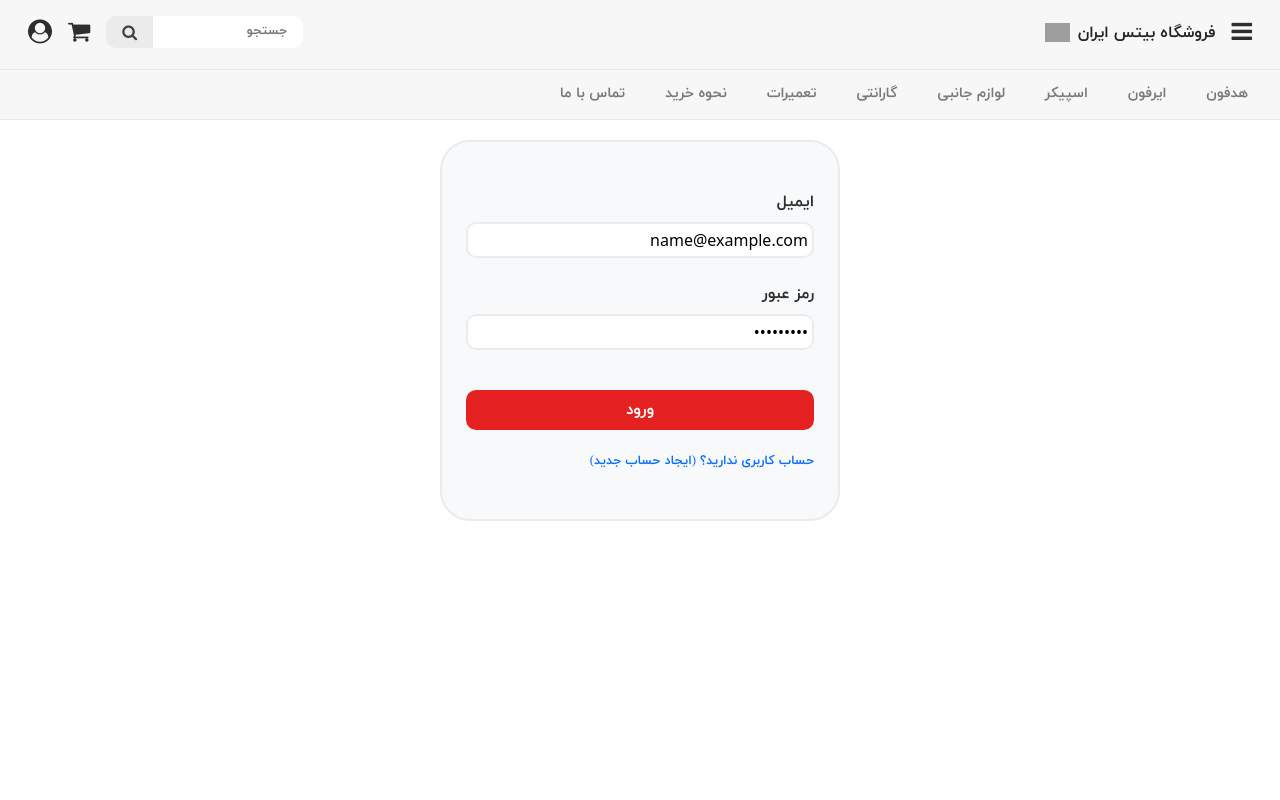
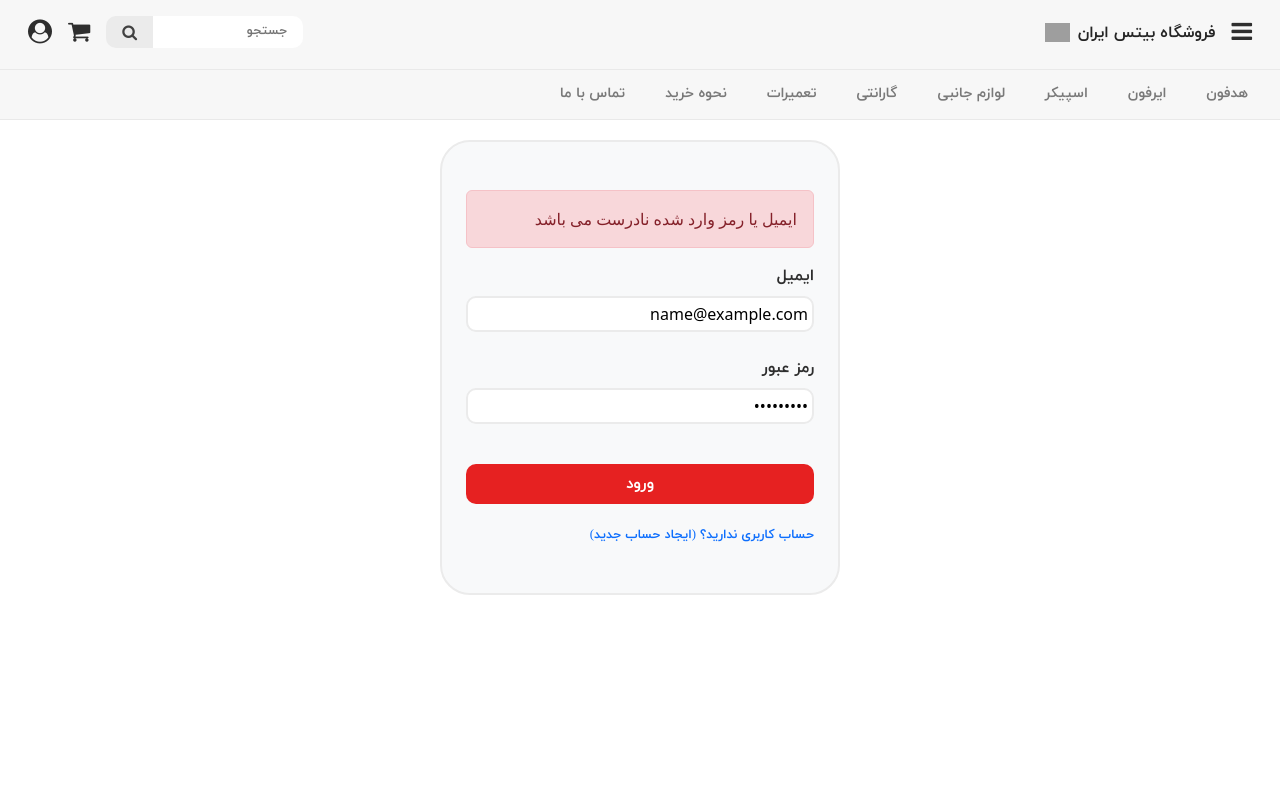
Before and after one commit to aminfvthi/Beats-Iran-Store, a React (Create React App) app: page /login in a window 1280 px wide. Both pictures are taken after typing "name@example.com", "Sample123" into the empty fields and a click on the button "ورود". Shown: the top 800 px of the page. Built offline with nearby package versions, Linux system fonts and the light colour scheme; no server answers; grey boxes are pictures that could not be loaded.

Commit message:
API request added to the Login page

```diff
--- a/src/pages/Login.jsx
+++ b/src/pages/Login.jsx
@@ -9,6 +9,7 @@ import "./styles/Form.css";
 const Login = () => {
   const [email, setEmail] = useState("");
   const [password, setPassword] = useState("");
+  const [loginError, setLoginError] = useState("");
 
   const {
     register,
@@ -27,13 +28,20 @@ const Login = () => {
     axios
       .post("https://reqres.in/api/login", user)
       .then((response) => {
-        console.log(response)
+        console.log(response);
       })
+      .catch((error) => {
+        setLoginError("ایمیل یا رمز وارد شده نادرست می باشد");
+        console.log(error);
+      });
   };
 
   return (
     <div className="container-fluid" style={{ height: "100vh" }}>
       <div className="form-container bg-light mx-auto py-5 px-4">
+        {loginError.length !== 0 && (
+          <div className="alert alert-danger">{loginError}</div>
+        )}
         <form onSubmit={handleSubmit(submitForm)}>
           <span className="black font-yekan d-block">ایمیل</span>
           <input
```
